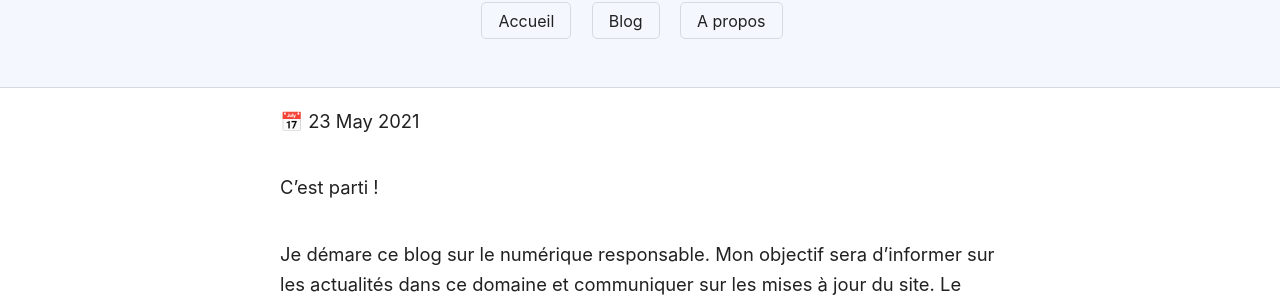
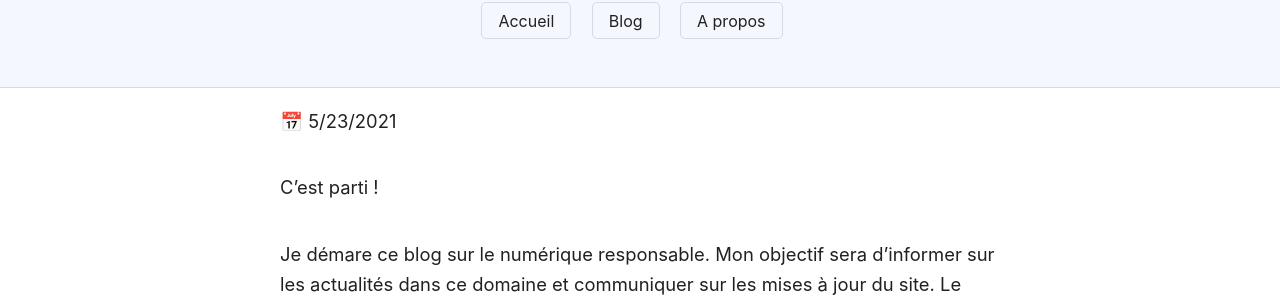
Before and after one commit to Slandais/slandais.github.io, a Jekyll site: the page built from _posts/2021-05-23-creationDuBlog.md, in a window 1280 px wide. Shown: the part 141-445 px from the top of the page. Built offline with Jekyll 4.4.1, drawn with Linux system fonts in a browser that asks for light colours.

Commit message:
Update post.html

```diff
--- a/_layouts/post.html
+++ b/_layouts/post.html
@@ -2,6 +2,6 @@
 layout: default
 ---
 
-<p>📅 {{ page.date | date_to_string }}</p>
+<p>📅 {{ page.date | date: "%-m/%-d/%Y" }}</p>
 
 {{ content }}
```
